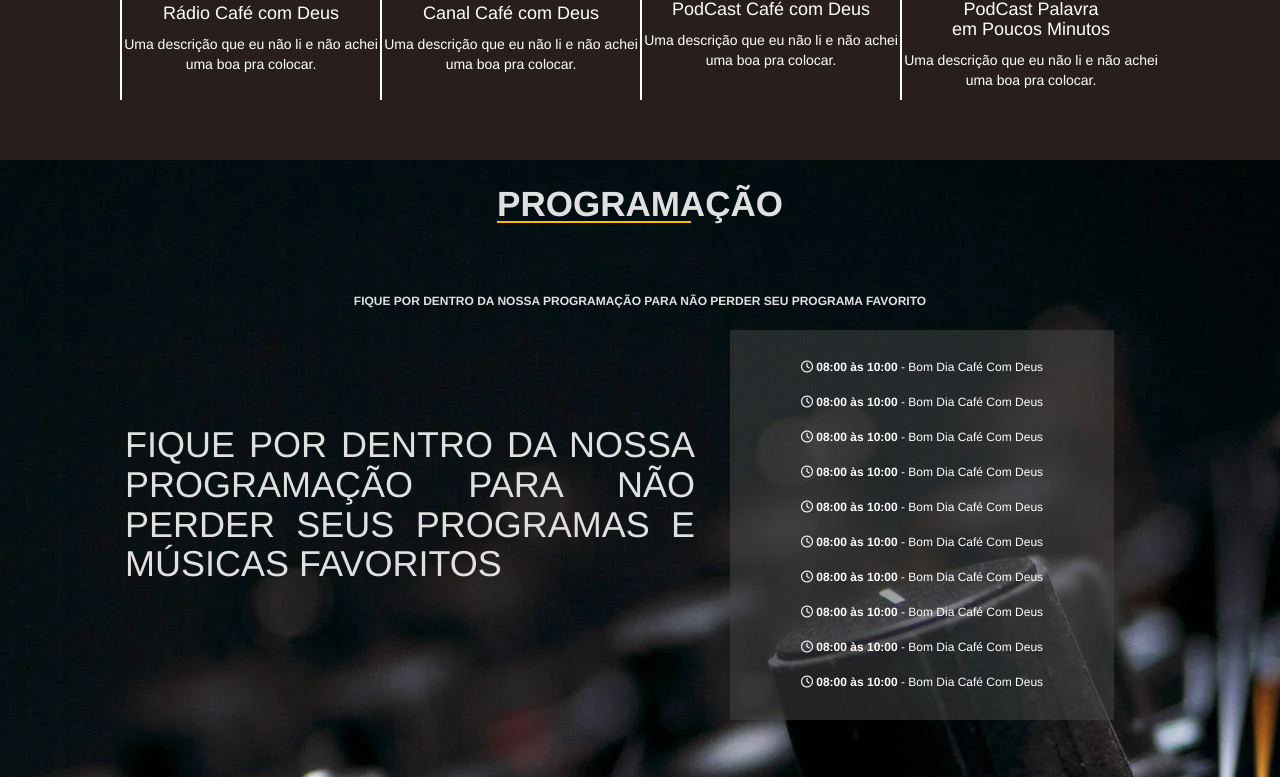
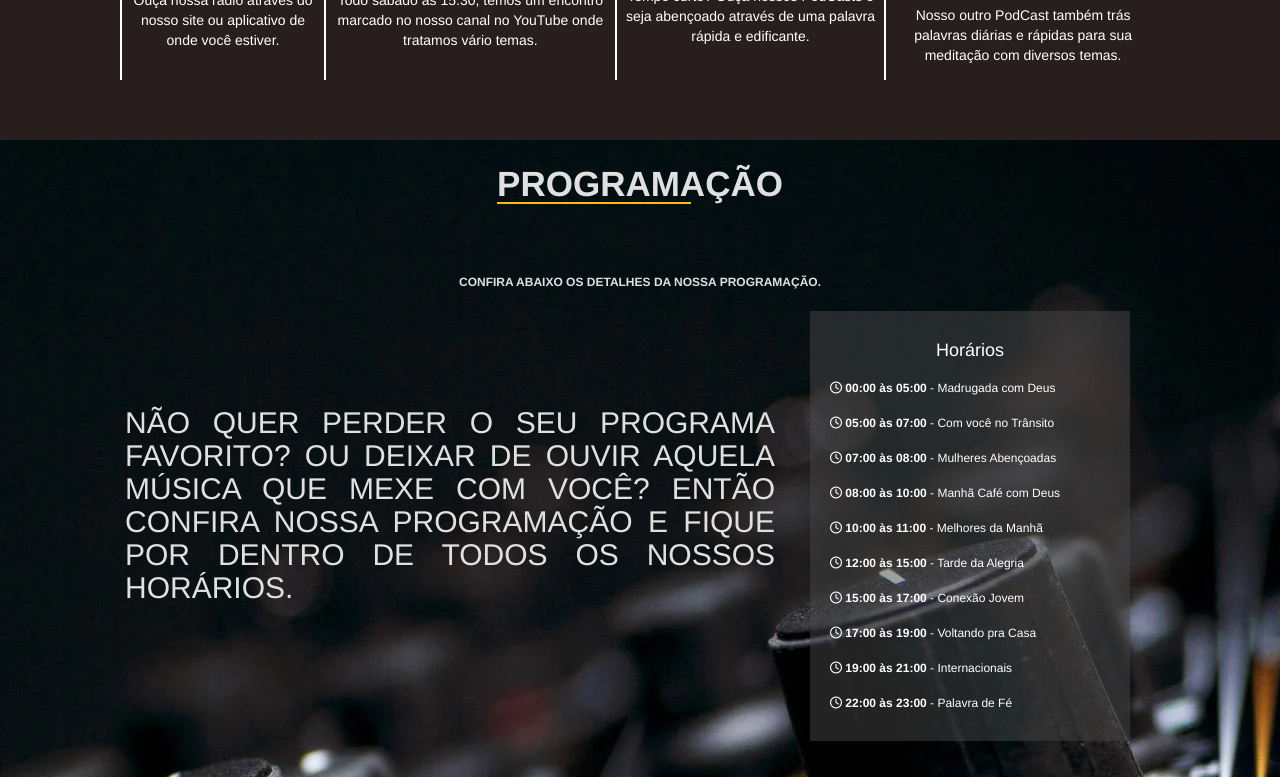
Before and after one commit to andersonmauri/cafecomdeus, a plain HTML site: page Index.html in a window 1280 px wide. Shown: the part 1618-2395 px from the top of the page. Drawn offline with nearby package versions, Linux system fonts and the light colour scheme.

Commit message:
Atualização de responsividade

```diff
--- a/Index.html
+++ b/Index.html
@@ -212,24 +212,27 @@
                     <div class="section-service">
                         <img class="img-projetos" src="media/2-radio.png" />
                         <h4>Rádio Café com Deus</h4>
-                        <p>Uma descrição que eu não li e não achei uma boa pra colocar.</p>
+                        <p>Ouça nossa rádio através do nosso site ou aplicativo de onde você estiver.</p>
                     </div>
                     <div class="section-service">
                         <a href="#"><img class="img-projetos" src="media/youtube.png" /></a>
                         <h4>Canal Café com Deus</h4>
-                        <p>Uma descrição que eu não li e não achei uma boa pra colocar.</p>
+                        <p>Todo sábado às 15:30, temos um encontro marcado no nosso canal no YouTube onde tratamos vário
+                            temas.</p>
                     </div>
 
                     <div class="section-service">
                         <a href="#"><img class="img-projetos" src="media/spotfy.png" /></a>
                         <h4>PodCast Café com Deus</h4>
-                        <p>Uma descrição que eu não li e não achei uma boa pra colocar.</p>
+                        <p>Tempo curto? Ouça nossos PodCasts e seja abençoado através de uma palavra rápida e
+                            edificante.</p>
                     </div>
 
                     <div class="section-service">
                         <a href="#"><img class="img-projetos" src="media/spotfy.png" /></a>
                         <h4>PodCast Palavra <br> em Poucos Minutos</h4>
-                        <p>Uma descrição que eu não li e não achei uma boa pra colocar.</p>
+                        <p>Nosso outro PodCast também trás palavras diárias e rápidas para sua meditação com diversos
+                            temas.</p>
                     </div>
 
                 </div>
@@ -242,29 +245,32 @@
                 <div class="section-title text-center  white"><a name="program"></a>
                     <h1 class="white">Programação</h1>
                 </div>
-                <div class="section-desc white">Fique por dentro da nossa programação para não perder seu programa
-                    favorito
+                <div class="section-desc white">Confira abaixo os detalhes da nossa programação.
                 </div>
                 <div class="section-body">
                     <div class="section-aboutus">
                         <div class="section-aboutus--left program">
-                            <h1 class="body-program">Fique por dentro da nossa programação para não perder
-                                seus programas e músicas favoritos</h1>
-                            </h4>
+                            <h2 class="body-program">Não quer perder o seu programa favorito? Ou deixar de ouvir aquela
+                                música que
+                                mexe com você? Então confira nossa programação e fique por dentro de todos os nossos
+                                horários.
+                            </h2>
+
                         </div>
                         <div class="section-aboutus--right">
                             <div class="programacao">
                                 <ul class="programacao right">
-                                    <li><b><i class="far fa-clock"></i> 08:00 às 10:00</b> - Bom Dia Café Com Deus</li>
-                                    <li><b><i class="far fa-clock"></i> 08:00 às 10:00</b> - Bom Dia Café Com Deus</li>
-                                    <li><b><i class="far fa-clock"></i> 08:00 às 10:00</b> - Bom Dia Café Com Deus</li>
-                                    <li><b><i class="far fa-clock"></i> 08:00 às 10:00</b> - Bom Dia Café Com Deus</li>
-                                    <li><b><i class="far fa-clock"></i> 08:00 às 10:00</b> - Bom Dia Café Com Deus</li>
-                                    <li><b><i class="far fa-clock"></i> 08:00 às 10:00</b> - Bom Dia Café Com Deus</li>
-                                    <li><b><i class="far fa-clock"></i> 08:00 às 10:00</b> - Bom Dia Café Com Deus</li>
-                                    <li><b><i class="far fa-clock"></i> 08:00 às 10:00</b> - Bom Dia Café Com Deus</li>
-                                    <li><b><i class="far fa-clock"></i> 08:00 às 10:00</b> - Bom Dia Café Com Deus</li>
-                                    <li><b><i class="far fa-clock"></i> 08:00 às 10:00</b> - Bom Dia Café Com Deus</li>
+                                    <h4 class="text-center">Horários</h4>
+                                    <li><b><i class="far fa-clock"></i> 00:00 às 05:00</b> - Madrugada com Deus</li>
+                                    <li><b><i class="far fa-clock"></i> 05:00 às 07:00</b> - Com você no Trânsito</li>
+                                    <li><b><i class="far fa-clock"></i> 07:00 às 08:00</b> - Mulheres Abençoadas</li>
+                                    <li><b><i class="far fa-clock"></i> 08:00 às 10:00</b> - Manhã Café com Deus</li>
+                                    <li><b><i class="far fa-clock"></i> 10:00 às 11:00</b> - Melhores da Manhã</li>
+                                    <li><b><i class="far fa-clock"></i> 12:00 às 15:00</b> - Tarde da Alegria</li>
+                                    <li><b><i class="far fa-clock"></i> 15:00 às 17:00</b> - Conexão Jovem</li>
+                                    <li><b><i class="far fa-clock"></i> 17:00 às 19:00</b> - Voltando pra Casa</li>
+                                    <li><b><i class="far fa-clock"></i> 19:00 às 21:00</b> - Internacionais</li>
+                                    <li><b><i class="far fa-clock"></i> 22:00 às 23:00</b> - Palavra de Fé</li>
 
                                 </ul>
                             </div>
--- a/assets/css/estilo.css
+++ b/assets/css/estilo.css
@@ -439,7 +439,7 @@ header {
 }
 
 .section-aboutus--right {
-  width: 480px;
+  width: 400px;
   text-align: center;
 
 }
@@ -470,6 +470,7 @@ header {
   justify-content: center;
   align-items: center;
   text-align: center;
+  padding: 5px;
 
 }
 
@@ -491,8 +492,8 @@ p {
   line-height: 35px;
   color: #fff;
   width: 80%;
-  align-items: center;
-  text-align: center;
+  align-items: flex-start;
+  text-align: left !important;
   background-color: rgba(71, 71, 71, 0.5);
   padding: 20px;
 }
@@ -1132,7 +1133,7 @@ footer {
   }
 
   .body-program {
-    font-size: 24px;
+    font-size: 20px;
   }
 
   .favoritas {
@@ -1322,7 +1323,9 @@ footer {
   }
 
   .body-program {
-    font-size: 24px;
+    font-size: 20px;
+
+    line-height: 30px !important;
   }
 
   .conteudo h4 {
```
